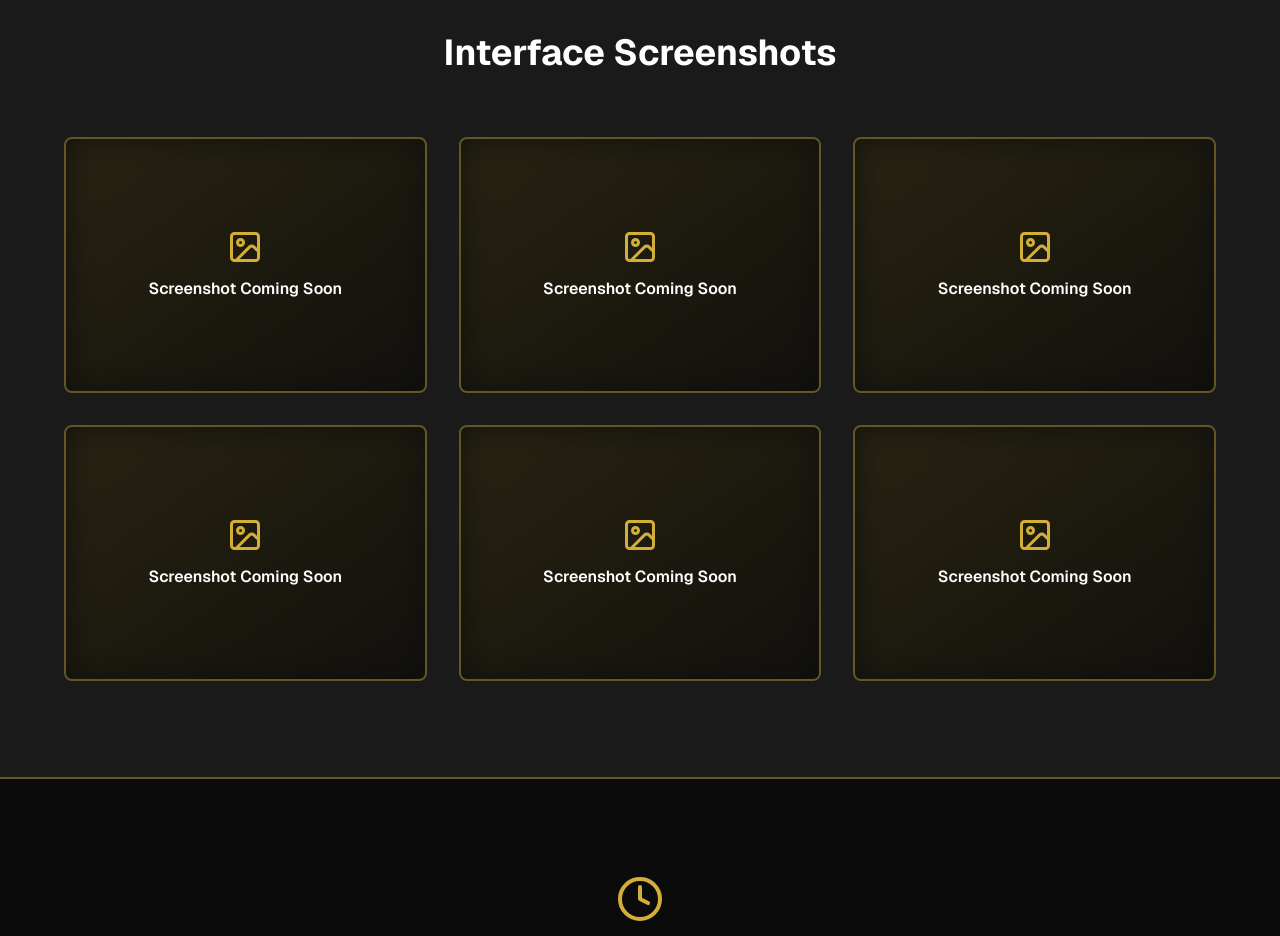
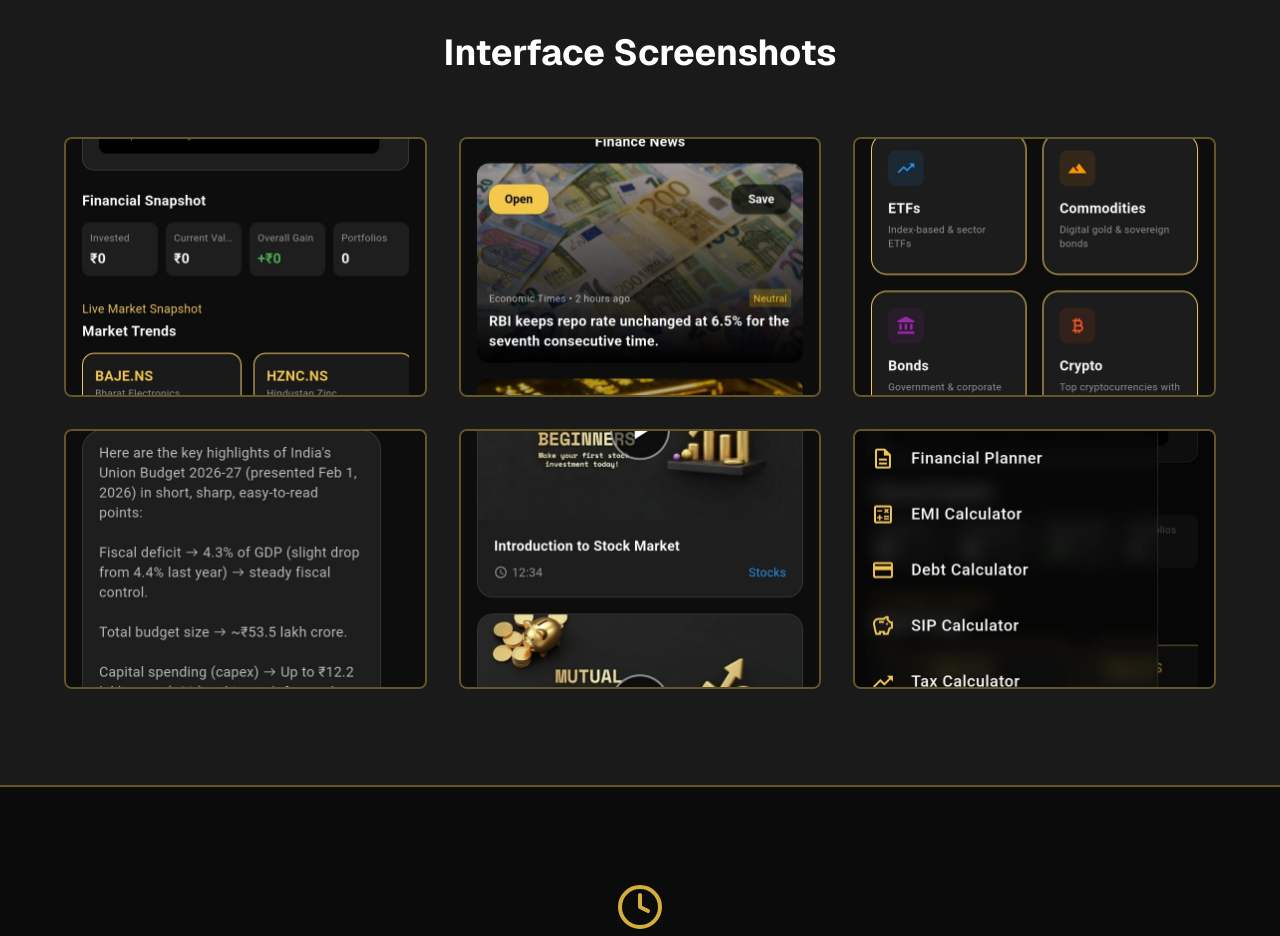
Before and after one commit to finviseai-blip/website_main, a Next.js app: page /preview in a window 1280 px wide. Shown: the part 1660-2596 px from the top of the page. Built offline with nearby package versions, Linux system fonts and the light colour scheme.

Commit message:
Update page.tsx
show preview screenshots using images

```diff
--- a/app/preview/page.tsx
+++ b/app/preview/page.tsx
@@ -1,6 +1,16 @@
 import Header from '@/components/header';
 import Footer from '@/components/footer';
 import { PlayCircle, ImageIcon, Clock } from 'lucide-react';
+import Image from "next/image";
+const screenshots = [
+  "/images/ss1.jpeg",
+  "/images/ss2.jpeg",
+  "/images/ss3.jpeg",
+  "/images/ss4.jpeg",
+  "/images/ss5.jpeg",
+  "/images/ss6.jpeg",
+];
+
 
 export default function Preview() {
   return (
@@ -80,24 +90,22 @@ export default function Preview() {
             </h2>
 
             <div className="grid md:grid-cols-3 gap-8">
-              {Array.from({ length: 6 }).map((_, idx) => (
-                <div
-                  key={idx}
-                  className="relative h-64 rounded-lg border-2 border-accent/40 overflow-hidden group"
-                >
-                  {/* blurred mock */}
-                  <div className="absolute inset-0 bg-gradient-to-br from-accent/30 to-accent/5 blur-md" />
+  {screenshots.map((src, idx) => (
+    <div
+      key={idx}
+      className="relative rounded-lg border-2 border-accent/40 overflow-hidden"
+    >
+      <Image
+        src={src}
+        alt={`Screenshot ${idx + 1}`}
+        width={500}
+        height={300}
+        className="w-full h-64 object-cover"
+      />
+    </div>
+  ))}
+</div>
 
-                  {/* overlay */}
-                  <div className="absolute inset-0 backdrop-blur-sm bg-black/50 flex flex-col items-center justify-center text-center">
-                    <ImageIcon className="text-accent mb-3" size={36} />
-                    <p className="text-white font-semibold">
-                      Screenshot Coming Soon
-                    </p>
-                  </div>
-                </div>
-              ))}
-            </div>
           </div>
         </section>
 
```
